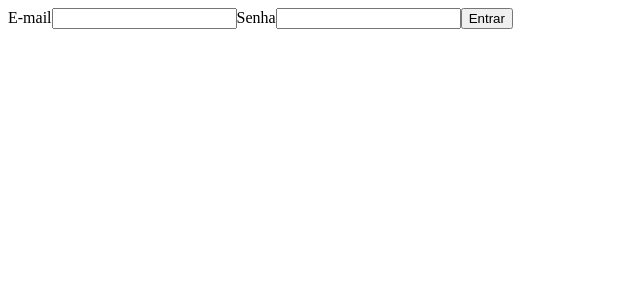
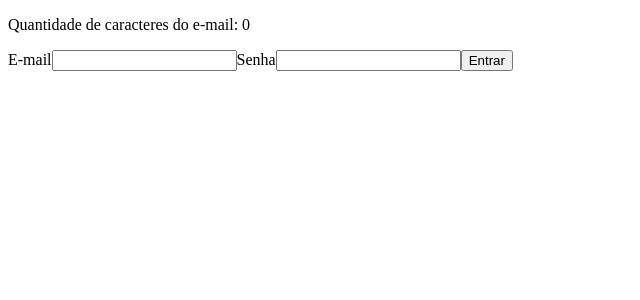
Before and after one commit to Louissilver/aulas_react, a React (Create React App) app: page /entrar in a window 1280 px wide. Shown: the top 300 px of the page, without its empty margins (0-640 px from the left). Built offline with nearby package versions, Linux system fonts and the light colour scheme.

Commit message:
feat: trabalhando com useMemo

```diff
--- a/src/pages/login/Login.tsx
+++ b/src/pages/login/Login.tsx
@@ -1,13 +1,18 @@
-import { useEffect, useState } from "react";
+import { useEffect, useMemo, useState } from "react";
 
 export const Login = () => {
   const [email, setEmail] = useState("");
   const [senha, setSenha] = useState("");
 
-  useEffect(() => {
-    console.log(email);
-    console.log(senha);
-  }, [email, senha]);
+  const emailLenght = useMemo(() => {
+    console.log("Executou!");
+    return email.length;
+  }, [email]);
+
+  // useEffect(() => {
+  //   console.log(email);
+  //   console.log(senha);
+  // }, [email, senha]);
 
   const handleEntrar = () => {
     console.log(email);
@@ -16,6 +21,7 @@
 
   return (
     <div>
+      <p>Quantidade de caracteres do e-mail: {emailLenght}</p>
       <form>
         <label>
           <span>E-mail</span>
```
